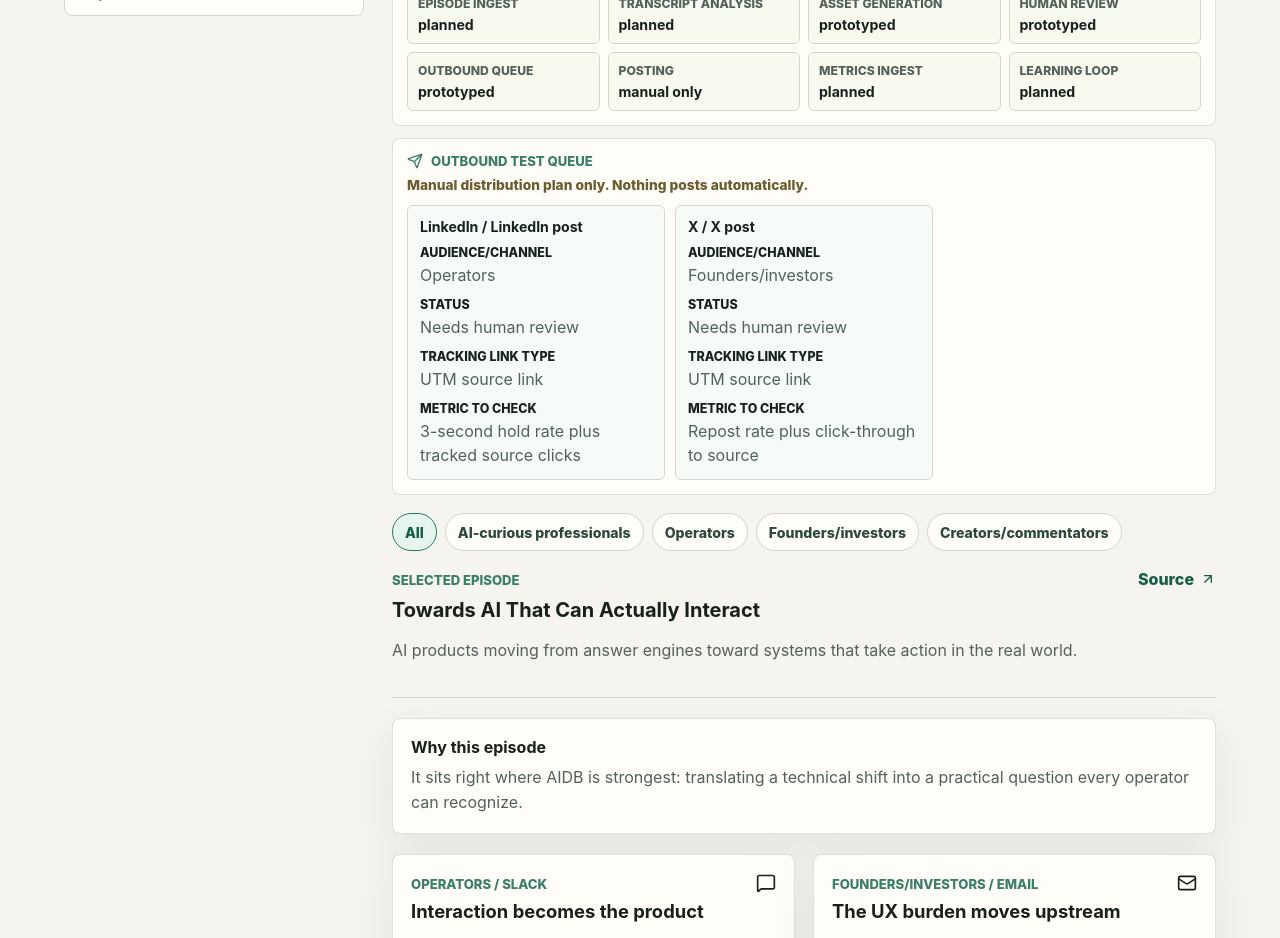
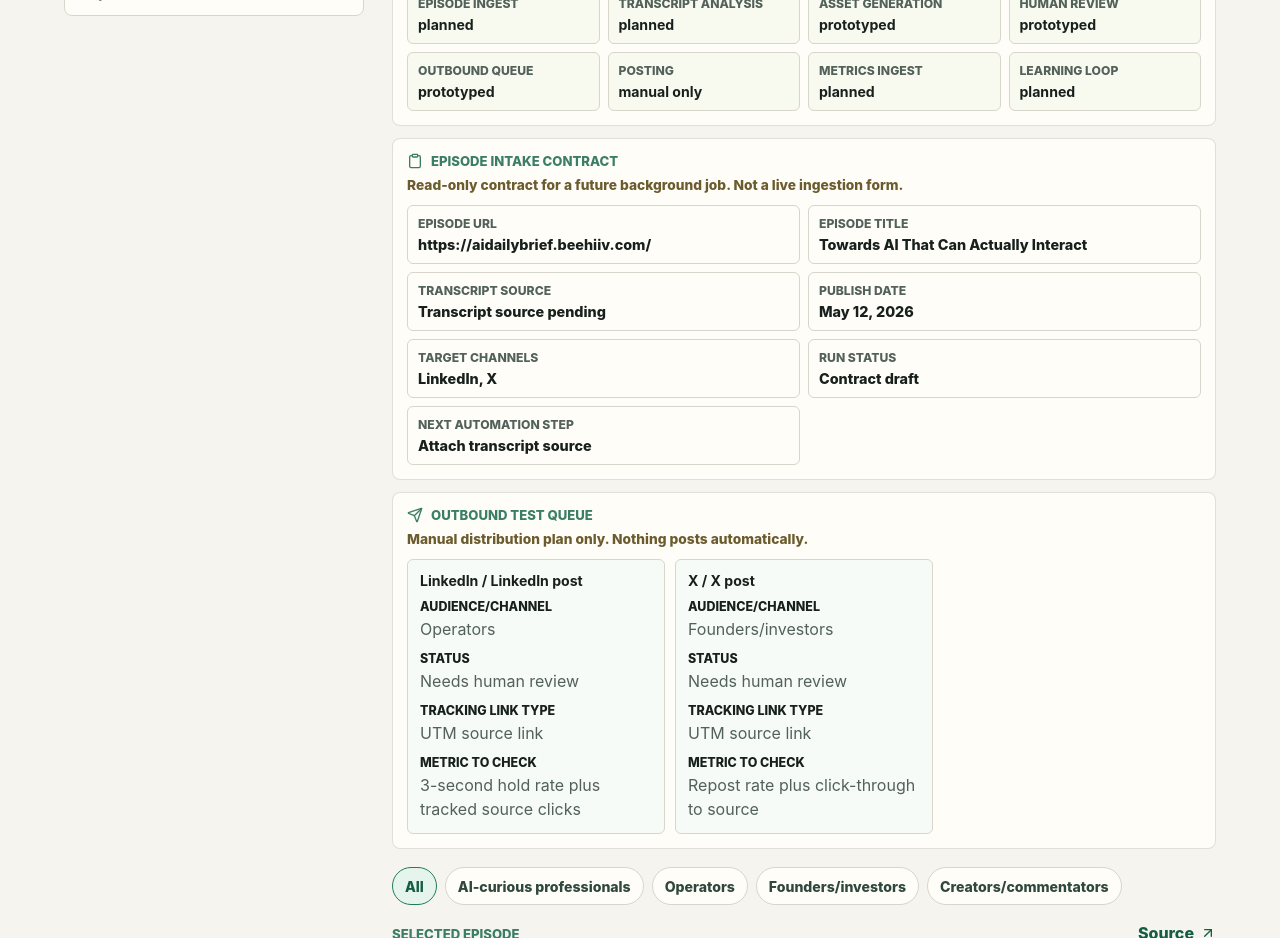
Before and after one commit to tedfarino/aidb-shareability-lab, a React (Vite) app: page / in a window 1280 px wide. Shown: the part 900-1838 px from the top of the page. Built offline with nearby package versions, Linux system fonts and the light colour scheme.

Commit message:
Add episode intake contract

```diff
--- a/src/main.tsx
+++ b/src/main.tsx
@@ -79,6 +79,16 @@ function App() {
     ["Posting", "manual only"],
     ["Metrics ingest", "planned"],
     ["Learning loop", "planned"],
+  ];
+  const targetChannels = Array.from(new Set(outboundTests.map((test) => test.platform))).join(", ");
+  const intakeContract = [
+    ["Episode URL", selected.link],
+    ["Episode title", selected.title],
+    ["Transcript source", "Transcript source pending"],
+    ["Publish date", selected.date],
+    ["Target channels", targetChannels || "Pending channel selection"],
+    ["Run status", "Contract draft"],
+    ["Next automation step", "Attach transcript source"],
   ];
   const topMoment = useMemo(
     () =>
@@ -173,6 +183,30 @@ function App() {
                 <div className="roadmap-step" key={stage}>
                   <span>{stage}</span>
                   <strong>{status}</strong>
+                </div>
+              ))}
+            </div>
+          </section>
+
+          <section className="intake-contract" aria-label="Episode intake contract">
+            <div className="panel-header">
+              <Clipboard size={16} aria-hidden="true" />
+              Episode Intake Contract
+            </div>
+            <p className="review-note">
+              Read-only contract for a future background job. Not a live ingestion form.
+            </p>
+            <div className="intake-grid">
+              {intakeContract.map(([label, value]) => (
+                <div className="intake-field" key={label}>
+                  <span>{label}</span>
+                  {label === "Episode URL" ? (
+                    <a href={value} rel="noreferrer" target="_blank">
+                      {value}
+                    </a>
+                  ) : (
+                    <strong>{value}</strong>
+                  )}
                 </div>
               ))}
             </div>
--- a/src/styles.css
+++ b/src/styles.css
@@ -85,6 +85,7 @@ h1 {
 .reason-box,
 .system-summary,
 .automation-roadmap,
+.intake-contract,
 .outbound-queue,
 .moment-card,
 .package-copy,
@@ -296,6 +297,49 @@ h1 {
 .roadmap-step strong {
   color: #17201c;
   font-size: 0.88rem;
+}
+
+.intake-contract {
+  margin-bottom: 12px;
+  padding: 14px;
+  box-shadow: none;
+}
+
+.intake-grid {
+  display: grid;
+  grid-template-columns: repeat(2, minmax(0, 1fr));
+  gap: 8px;
+}
+
+.intake-field {
+  min-width: 0;
+  padding: 10px;
+  border: 1px solid #d8d5ca;
+  border-radius: 6px;
+  background: #fffdf8;
+}
+
+.intake-field span {
+  display: block;
+  margin-bottom: 5px;
+  color: #52615a;
+  font-size: 0.76rem;
+  font-weight: 800;
+  text-transform: uppercase;
+}
+
+.intake-field strong,
+.intake-field a {
+  display: block;
+  color: #17201c;
+  font-size: 0.9rem;
+  font-weight: 800;
+  overflow-wrap: anywhere;
+  text-decoration: none;
+}
+
+.intake-field a:hover {
+  text-decoration: underline;
 }
 
 .outbound-queue {
@@ -540,6 +584,7 @@ meter {
   .method-strip,
   .summary-grid,
   .roadmap-grid,
+  .intake-grid,
   .outbound-grid {
     grid-template-columns: 1fr;
   }
```
